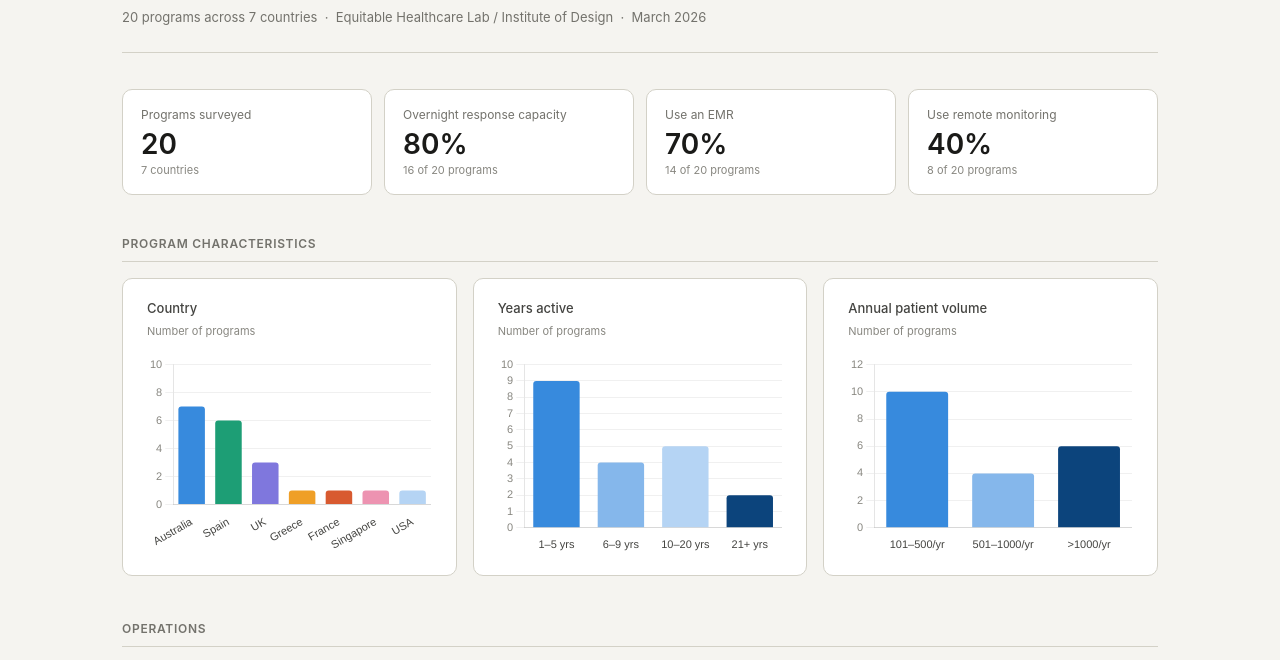
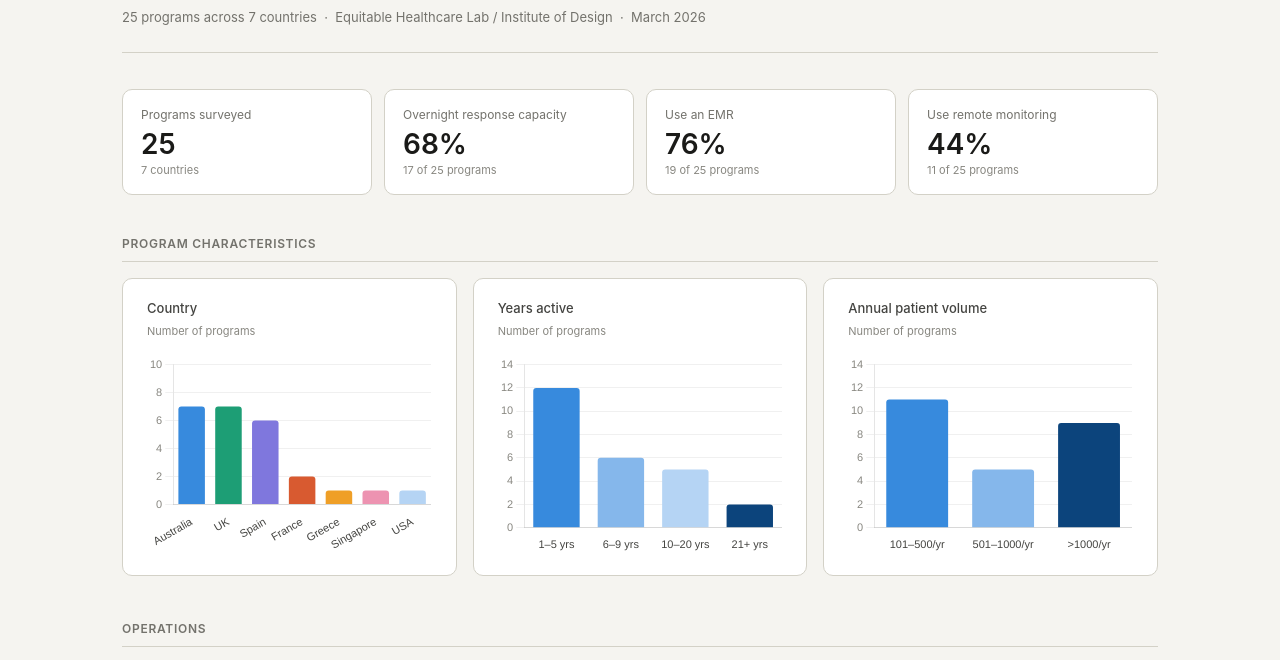
Before and after one commit to afeuser/HaH-Survey-Dashboard, a plain HTML site: page index.html in a window 1280 px wide. Shown: the part 71-731 px from the top of the page. Drawn offline with nearby package versions, Linux system fonts and the light colour scheme.

Commit message:
Update program statistics and metrics in index.html

```diff
--- a/index.html
+++ b/index.html
@@ -39,34 +39,32 @@ body { font-family: -apple-system, BlinkMacSystemFont, "Segoe UI", Roboto, Helve
 <div class="page">
   <div class="page-header">
     <h1>Pediatric Hospital at Home — International Survey</h1>
-    <p>20 programs across 7 countries &nbsp;·&nbsp; Equitable Healthcare Lab / Institute of Design &nbsp;·&nbsp; March 2026</p>
+    <p>25 programs across 7 countries &nbsp;·&nbsp; Equitable Healthcare Lab / Institute of Design &nbsp;·&nbsp; March 2026</p>
   </div>
 
-  <!-- Summary metrics -->
   <div class="metrics">
     <div class="metric">
       <div class="metric-label">Programs surveyed</div>
-      <div class="metric-value">20</div>
+      <div class="metric-value">25</div>
       <div class="metric-sub">7 countries</div>
     </div>
     <div class="metric">
       <div class="metric-label">Overnight response capacity</div>
-      <div class="metric-value">80%</div>
-      <div class="metric-sub">16 of 20 programs</div>
+      <div class="metric-value">68%</div>
+      <div class="metric-sub">17 of 25 programs</div>
     </div>
     <div class="metric">
       <div class="metric-label">Use an EMR</div>
-      <div class="metric-value">70%</div>
-      <div class="metric-sub">14 of 20 programs</div>
+      <div class="metric-value">76%</div>
+      <div class="metric-sub">19 of 25 programs</div>
     </div>
     <div class="metric">
       <div class="metric-label">Use remote monitoring</div>
-      <div class="metric-value">40%</div>
-      <div class="metric-sub">8 of 20 programs</div>
+      <div class="metric-value">44%</div>
+      <div class="metric-sub">11 of 25 programs</div>
     </div>
   </div>
 
-  <!-- Program characteristics -->
   <div class="section">
     <div class="section-label">Program characteristics</div>
     <div class="three-col">
@@ -88,7 +86,6 @@ body { font-family: -apple-system, BlinkMacSystemFont, "Segoe UI", Roboto, Helve
     </div>
   </div>
 
-  <!-- Operations -->
   <div class="section">
     <div class="section-label">Operations</div>
     <div class="two-col">
@@ -105,7 +102,6 @@ body { font-family: -apple-system, BlinkMacSystemFont, "Segoe UI", Roboto, Helve
     </div>
   </div>
 
-  <!-- Patients -->
   <div class="section">
     <div class="section-label">Patients</div>
     <div class="two-col">
@@ -122,59 +118,54 @@ body { font-family: -apple-system, BlinkMacSystemFont, "Segoe UI", Roboto, Helve
     </div>
   </div>
 
-  <!-- Referral -->
   <div class="section">
     <div class="section-label">Referral sources</div>
     <div class="chart-card">
       <div class="chart-title">From what locations can patients be admitted?</div>
-      <div class="chart-sub">% of programs (select all that apply, n=20)</div>
+      <div class="chart-sub">% of programs (select all that apply, n=25)</div>
       <div class="chart-wrap" style="height:220px"><canvas id="c-admit"></canvas></div>
     </div>
   </div>
 
-  <!-- Catchment -->
   <div class="section">
     <div class="section-label">Catchment area</div>
     <div class="chart-card">
       <div class="chart-title">How is catchment area defined?</div>
-      <div class="chart-sub">% of programs (select all that apply, n=20)</div>
+      <div class="chart-sub">% of programs (select all that apply, n=25)</div>
       <div class="chart-wrap" style="height:160px"><canvas id="c-catch"></canvas></div>
     </div>
   </div>
 
-  <!-- Workforce -->
   <div class="section">
     <div class="section-label">Workforce</div>
     <div class="chart-card">
       <div class="chart-title">Personnel on team</div>
-      <div class="chart-sub">% of programs (select all that apply, n=20)</div>
+      <div class="chart-sub">% of programs (select all that apply, n=25)</div>
       <div class="chart-wrap" style="height:340px"><canvas id="c-staff"></canvas></div>
     </div>
   </div>
 
-  <!-- Clinical services -->
   <div class="section">
     <div class="section-label">Clinical services</div>
     <div class="two-col" style="margin-bottom:16px">
       <div class="chart-card">
         <div class="chart-title">IV &amp; subcutaneous medications</div>
-        <div class="chart-sub">% of programs (n=20)</div>
+        <div class="chart-sub">% of programs (n=25)</div>
         <div class="chart-wrap" style="height:320px"><canvas id="c-iv"></canvas></div>
       </div>
       <div class="chart-card">
         <div class="chart-title">Other interventions</div>
-        <div class="chart-sub">% of programs (n=20)</div>
+        <div class="chart-sub">% of programs (n=25)</div>
         <div class="chart-wrap" style="height:320px"><canvas id="c-int"></canvas></div>
       </div>
     </div>
     <div class="chart-card">
       <div class="chart-title">Point-of-care diagnostics</div>
-      <div class="chart-sub">% of programs (select all that apply, n=20)</div>
+      <div class="chart-sub">% of programs (select all that apply, n=25)</div>
       <div class="chart-wrap" style="height:200px"><canvas id="c-poc"></canvas></div>
     </div>
   </div>
 
-  <!-- Technology -->
   <div class="section">
     <div class="section-label">Technology &amp; monitoring</div>
     <div class="two-col" style="margin-bottom:16px">
@@ -189,20 +180,20 @@ body { font-family: -apple-system, BlinkMacSystemFont, "Segoe UI", Roboto, Helve
       </div>
       <div class="chart-card">
         <div class="chart-title">RPM modalities used</div>
-        <div class="chart-sub">Among 8 programs using RPM — number of programs</div>
-        <div class="chart-wrap" style="height:220px"><canvas id="c-rpm"></canvas></div>
+        <div class="chart-sub">Among 11 programs using RPM — number of programs</div>
+        <div class="chart-wrap" style="height:280px"><canvas id="c-rpm"></canvas></div>
       </div>
     </div>
     <div class="chart-card">
       <div class="chart-title">Patient-provider communication modes</div>
-      <div class="chart-sub">% of programs (select all that apply, n=20)</div>
+      <div class="chart-sub">% of programs (select all that apply, n=25)</div>
       <div class="chart-wrap" style="height:200px"><canvas id="c-comm"></canvas></div>
     </div>
   </div>
 </div>
 
 <script>
-const N = 20;
+const N = 25;
 const pct = v => Math.round(v / N * 100);
 
 const BLUE   = '#378ADD';
@@ -219,270 +210,138 @@ const AMBER  = '#EF9F27';
 const CORAL  = '#D85A30';
 const PINK   = '#ED93B1';
 
-const vBarOpts = (yMax, showCount = false) => ({
-  responsive: true,
-  maintainAspectRatio: false,
-  plugins: {
-    legend: { display: false },
-    tooltip: {
-      callbacks: {
-        label: ctx => showCount
-          ? `${ctx.raw} programs`
-          : `${ctx.raw}% (${Math.round(ctx.raw * N / 100)} of ${N} programs)`
-      }
-    }
-  },
+const vBarOpts = (yMax, showCount=false) => ({
+  responsive: true, maintainAspectRatio: false,
+  plugins: { legend: { display: false }, tooltip: { callbacks: { label: ctx => showCount ? `${ctx.raw} programs` : `${ctx.raw}% (${Math.round(ctx.raw*N/100)} of ${N} programs)` } } },
   scales: {
-    x: {
-      grid: { display: false },
-      ticks: { color: '#444441', font: { size: 11 }, maxRotation: 30, autoSkip: false }
-    },
-    y: {
-      max: yMax,
-      grid: { color: 'rgba(0,0,0,0.06)' },
-      ticks: {
-        color: GRAY,
-        font: { size: 11 },
-        callback: v => showCount ? v : v + '%'
-      }
-    }
+    x: { grid: { display: false }, ticks: { color: '#444441', font: { size: 11 }, maxRotation: 30, autoSkip: false } },
+    y: { max: yMax, grid: { color: 'rgba(0,0,0,0.06)' }, ticks: { color: GRAY, font: { size: 11 }, callback: v => showCount ? v : v+'%' } }
   },
   layout: { padding: { top: 8 } }
 });
 
-const hBarOpts = (max = 100, showPct = true) => ({
-  indexAxis: 'y',
-  responsive: true,
-  maintainAspectRatio: false,
-  plugins: {
-    legend: { display: false },
-    tooltip: {
-      callbacks: {
-        label: ctx => showPct
-          ? `${ctx.raw}% (${Math.round(ctx.raw * N / 100)} of ${N} programs)`
-          : `${ctx.raw} programs`
-      }
-    }
-  },
+const hBarOpts = (max=100, showPct=true) => ({
+  indexAxis: 'y', responsive: true, maintainAspectRatio: false,
+  plugins: { legend: { display: false }, tooltip: { callbacks: { label: ctx => showPct ? `${ctx.raw}% (${Math.round(ctx.raw*N/100)} of ${N} programs)` : `${ctx.raw} programs` } } },
   scales: {
-    x: {
-      max,
-      grid: { color: 'rgba(0,0,0,0.06)' },
-      ticks: { color: GRAY, font: { size: 11 }, callback: v => showPct ? v + '%' : v }
-    },
-    y: {
-      grid: { display: false },
-      ticks: { color: '#444441', font: { size: 12 } }
-    }
+    x: { max, grid: { color: 'rgba(0,0,0,0.06)' }, ticks: { color: GRAY, font: { size: 11 }, callback: v => showPct ? v+'%' : v } },
+    y: { grid: { display: false }, ticks: { color: '#444441', font: { size: 12 } } }
   },
   layout: { padding: { right: 8 } }
 });
 
 const stackedOpts = () => ({
-  responsive: true,
-  maintainAspectRatio: false,
-  plugins: {
-    legend: { display: false },
-    tooltip: { callbacks: { label: ctx => `${ctx.raw}%` } }
-  },
+  responsive: true, maintainAspectRatio: false,
+  plugins: { legend: { display: false }, tooltip: { callbacks: { label: ctx => `${ctx.raw}%` } } },
   scales: {
     x: { stacked: true, grid: { display: false }, ticks: { color: '#444441', font: { size: 12 } } },
-    y: { stacked: true, max: 100, grid: { color: 'rgba(0,0,0,0.06)' }, ticks: { color: GRAY, font: { size: 11 }, callback: v => v + '%' } }
+    y: { stacked: true, max: 100, grid: { color: 'rgba(0,0,0,0.06)' }, ticks: { color: GRAY, font: { size: 11 }, callback: v => v+'%' } }
   }
 });
 
-// Country — vertical bar
 new Chart(document.getElementById('c-country'), {
   type: 'bar',
-  data: {
-    labels: ['Australia','Spain','UK','Greece','France','Singapore','USA'],
-    datasets: [{
-      data: [7, 6, 3, 1, 1, 1, 1],
-      backgroundColor: [BLUE, TEAL, PURPLE, AMBER, CORAL, PINK, BLUE_L],
-      borderRadius: 3
-    }]
-  },
+  data: { labels: ['Australia','UK','Spain','France','Greece','Singapore','USA'], datasets: [{ data: [7,7,6,2,1,1,1], backgroundColor: [BLUE,TEAL,PURPLE,CORAL,AMBER,PINK,BLUE_L], borderRadius: 3 }] },
   options: vBarOpts(10, true)
 });
 
-// Years active — vertical bar
 new Chart(document.getElementById('c-years'), {
   type: 'bar',
-  data: {
-    labels: ['1–5 yrs','6–9 yrs','10–20 yrs','21+ yrs'],
-    datasets: [{
-      data: [9, 4, 5, 2],
-      backgroundColor: [BLUE, BLUE_M, BLUE_L, BLUE_D],
-      borderRadius: 3
-    }]
-  },
-  options: vBarOpts(10, true)
+  data: { labels: ['1–5 yrs','6–9 yrs','10–20 yrs','21+ yrs'], datasets: [{ data: [12,6,5,2], backgroundColor: [BLUE,BLUE_M,BLUE_L,BLUE_D], borderRadius: 3 }] },
+  options: vBarOpts(14, true)
 });
 
-// Volume — vertical bar
 new Chart(document.getElementById('c-volume'), {
   type: 'bar',
-  data: {
-    labels: ['101–500/yr','501–1000/yr','>1000/yr'],
-    datasets: [{
-      data: [10, 4, 6],
-      backgroundColor: [BLUE, BLUE_M, BLUE_D],
-      borderRadius: 3
-    }]
-  },
-  options: vBarOpts(12, true)
+  data: { labels: ['101–500/yr','501–1000/yr','>1000/yr'], datasets: [{ data: [11,5,9], backgroundColor: [BLUE,BLUE_M,BLUE_D], borderRadius: 3 }] },
+  options: vBarOpts(14, true)
 });
 
-// Days per week — vertical bar
 new Chart(document.getElementById('c-days'), {
   type: 'bar',
-  data: {
-    labels: ['7 days, full capacity','7 days, reduced weekends'],
-    datasets: [{
-      data: [15, 5],
-      backgroundColor: [TEAL, TEAL_L],
-      borderRadius: 3
-    }]
-  },
+  data: { labels: ['7 days, full capacity','7 days, reduced weekends'], datasets: [{ data: [20,5], backgroundColor: [TEAL,TEAL_L], borderRadius: 3 }] },
+  options: vBarOpts(25, true)
+});
+
+new Chart(document.getElementById('c-hrs'), {
+  type: 'bar',
+  data: { labels: ['24 hours','Less than 24 hours'], datasets: [{ data: [10,15], backgroundColor: [PURPLE,PURP_L], borderRadius: 3 }] },
   options: vBarOpts(20, true)
 });
 
-// Hours — vertical bar
-new Chart(document.getElementById('c-hrs'), {
-  type: 'bar',
-  data: {
-    labels: ['24 hours','Less than 24 hours'],
-    datasets: [{
-      data: [9, 11],
-      backgroundColor: [PURPLE, PURP_L],
-      borderRadius: 3
-    }]
-  },
-  options: vBarOpts(15, true)
-});
-
-// Age groups
 new Chart(document.getElementById('c-age'), {
   type: 'bar',
-  data: {
-    labels: ['Neonates (0–1mo)','Infants (1mo–2yr)','Children (2–11yr)','Adolescents (12–18yr)','Adults (18+)'],
-    datasets: [{ data: [pct(19), pct(20), pct(20), pct(19), pct(1)], backgroundColor: [TEAL, TEAL, TEAL, TEAL, GRAY_L], borderRadius: 3 }]
-  },
+  data: { labels: ['Neonates (0–1mo)','Infants (1mo–2yr)','Children (2–11yr)','Adolescents (12–18yr)','Adults (18+)'], datasets: [{ data: [pct(24),pct(25),pct(25),pct(23),pct(1)], backgroundColor: [TEAL,TEAL,TEAL,TEAL,GRAY_L], borderRadius: 3 }] },
   options: hBarOpts(100)
 });
 
-// Populations
 new Chart(document.getElementById('c-pop'), {
   type: 'bar',
-  data: {
-    labels: ['Urban','Suburban','Rural'],
-    datasets: [{ data: [pct(19), pct(15), pct(7)], backgroundColor: [BLUE, BLUE_M, BLUE_L], borderRadius: 3 }]
-  },
+  data: { labels: ['Urban','Suburban','Rural'], datasets: [{ data: [pct(24),pct(17),pct(9)], backgroundColor: [BLUE,BLUE_M,BLUE_L], borderRadius: 3 }] },
   options: hBarOpts(100)
 });
 
-// Admission sources
 new Chart(document.getElementById('c-admit'), {
   type: 'bar',
-  data: {
-    labels: ['Hospital inpatient ward','Emergency department','Outpatient / specialty clinic','Home (known patients)','Other'],
-    datasets: [{ data: [pct(20), pct(18), pct(15), pct(10), pct(8)], backgroundColor: BLUE, borderRadius: 3 }]
-  },
+  data: { labels: ['Hospital inpatient ward','Emergency department','Outpatient / specialty clinic','Home (known patients)','Other'], datasets: [{ data: [pct(25),pct(22),pct(17),pct(14),pct(10)], backgroundColor: BLUE, borderRadius: 3 }] },
   options: hBarOpts(100)
 });
 
-// Catchment
 new Chart(document.getElementById('c-catch'), {
   type: 'bar',
-  data: {
-    labels: ['By travel time','By distance','Other','No catchment area'],
-    datasets: [{ data: [pct(13), pct(10), pct(4), pct(1)], backgroundColor: [BLUE, BLUE_M, BLUE_L, GRAY_L], borderRadius: 3 }]
-  },
+  data: { labels: ['By travel time','By distance','Other','No catchment area'], datasets: [{ data: [pct(14),pct(11),pct(7),pct(1)], backgroundColor: [BLUE,BLUE_M,BLUE_L,GRAY_L], borderRadius: 3 }] },
   options: hBarOpts(100)
 });
 
-// Staff
 new Chart(document.getElementById('c-staff'), {
   type: 'bar',
-  data: {
-    labels: ['Nurse','Doctor','Pharmacist','Social work / case mgmt','Physical therapist','Dietician / nutritionist','Speech-language pathology','Occupational therapist','Paramedic','Advanced practice provider','Child life specialist'],
-    datasets: [{ data: [pct(20), pct(19), pct(13), pct(9), pct(7), pct(7), pct(5), pct(2), pct(2), pct(2), pct(1)], backgroundColor: BLUE, borderRadius: 3 }]
-  },
+  data: { labels: ['Nurse','Doctor','Pharmacist','Social work / case mgmt','Physical therapist','Dietician / nutritionist','Speech-language pathology','Paramedic','Advanced practice provider','Occupational therapist','Child life specialist'], datasets: [{ data: [pct(25),pct(23),pct(15),pct(9),pct(8),pct(8),pct(5),pct(3),pct(2),pct(2),pct(1)], backgroundColor: BLUE, borderRadius: 3 }] },
   options: hBarOpts(100)
 });
 
-// IV meds
 new Chart(document.getElementById('c-iv'), {
   type: 'bar',
-  data: {
-    labels: ['Antibiotics','Continuous infusions','Steroids','Other','Anticoagulation','TPN / parenteral nutrition','Chemotherapy','Opioids','Insulin','Blood transfusion'],
-    datasets: [{ data: [pct(20), pct(15), pct(15), pct(14), pct(10), pct(8), pct(6), pct(6), pct(6), pct(3)], backgroundColor: TEAL, borderRadius: 3 }]
-  },
+  data: { labels: ['Antibiotics','Steroids','Continuous infusions','Other','Anticoagulation','Parenteral nutrition','Insulin','Opioids','Chemotherapy','Blood transfusion'], datasets: [{ data: [pct(25),pct(16),pct(16),pct(14),pct(11),pct(9),pct(7),pct(8),pct(6),pct(3)], backgroundColor: TEAL, borderRadius: 3 }] },
   options: hBarOpts(100)
 });
 
-// Other interventions
 new Chart(document.getElementById('c-int'), {
   type: 'bar',
-  data: {
-    labels: ['Wound care','Supplemental oxygen','Nasogastric feeding','Airway treatments','Tracheostomy / vent mgmt','Other'],
-    datasets: [{ data: [pct(18), pct(15), pct(14), pct(13), pct(10), pct(9)], backgroundColor: TEAL, borderRadius: 3 }]
-  },
+  data: { labels: ['Wound care','Supplemental oxygen','Nasogastric feeding','Airway treatments','Tracheostomy / vent mgmt','Other'], datasets: [{ data: [pct(21),pct(17),pct(16),pct(15),pct(11),pct(11)], backgroundColor: TEAL, borderRadius: 3 }] },
   options: hBarOpts(100)
 });
 
-// POC
 new Chart(document.getElementById('c-poc'), {
   type: 'bar',
-  data: {
-    labels: ['Blood collection','Blood testing','Other','Ultrasound','X-ray'],
-    datasets: [{ data: [pct(19), pct(11), pct(5), pct(4), pct(2)], backgroundColor: PURPLE, borderRadius: 3 }]
-  },
+  data: { labels: ['Blood collection','Blood testing','Other','Ultrasound','X-ray'], datasets: [{ data: [pct(22),pct(13),pct(6),pct(4),pct(2)], backgroundColor: PURPLE, borderRadius: 3 }] },
   options: hBarOpts(100)
 });
 
-// Tech adoption (stacked)
 new Chart(document.getElementById('c-tech'), {
   type: 'bar',
-  data: {
-    labels: ['Overnight response','EMR','Remote patient monitoring'],
-    datasets: [
-      { label: 'Yes', data: [80, 70, 40], backgroundColor: TEAL, borderRadius: 0 },
-      { label: 'No',  data: [20, 30, 60], backgroundColor: GRAY_L, borderRadius: 0 }
-    ]
-  },
+  data: { labels: ['Overnight response','EMR','Remote patient monitoring'], datasets: [
+    { label: 'Yes', data: [68,76,44], backgroundColor: TEAL, borderRadius: 0 },
+    { label: 'No',  data: [32,24,56], backgroundColor: GRAY_L, borderRadius: 0 }
+  ] },
   options: stackedOpts()
 });
 
-// RPM types
 new Chart(document.getElementById('c-rpm'), {
   type: 'bar',
-  data: {
-    labels: ['Intermittent pulse ox','Intermittent heart rate','Weight','Intake / output','Other','Blood pressure','Continuous pulse ox','Continuous heart rate'],
-    datasets: [{ data: [8, 8, 4, 4, 3, 2, 1, 1], backgroundColor: BLUE, borderRadius: 3 }]
-  },
+  data: { labels: ['Intermittent pulse ox','Intermittent heart rate','Intermittent resp rate','Weight','Intake / output','Blood pressure','Other','Continuous pulse ox','Continuous heart rate','Continuous resp rate'], datasets: [{ data: [10,10,5,5,4,3,3,2,2,1], backgroundColor: BLUE, borderRadius: 3 }] },
   options: {
-    indexAxis: 'y',
-    responsive: true,
-    maintainAspectRatio: false,
-    plugins: {
-      legend: { display: false },
-      tooltip: { callbacks: { label: ctx => `${ctx.raw} of 8 programs` } }
-    },
+    indexAxis: 'y', responsive: true, maintainAspectRatio: false,
+    plugins: { legend: { display: false }, tooltip: { callbacks: { label: ctx => `${ctx.raw} of 11 programs` } } },
     scales: {
-      x: { max: 8, grid: { color: 'rgba(0,0,0,0.06)' }, ticks: { color: GRAY, font: { size: 11 }, stepSize: 2 } },
+      x: { max: 11, grid: { color: 'rgba(0,0,0,0.06)' }, ticks: { color: GRAY, font: { size: 11 }, stepSize: 2 } },
       y: { grid: { display: false }, ticks: { color: '#444441', font: { size: 11 } } }
     }
   }
 });
 
-// Communication
 new Chart(document.getElementById('c-comm'), {
   type: 'bar',
-  data: {
-    labels: ['Phone','Video / telemedicine','Text / SMS','Patient portal','Other'],
-    datasets: [{ data: [pct(20), pct(18), pct(16), pct(3), pct(1)], backgroundColor: PURPLE, borderRadius: 3 }]
-  },
+  data: { labels: ['Phone','Video / telemedicine','Text / SMS','Patient portal','Other'], datasets: [{ data: [pct(25),pct(22),pct(20),pct(3),pct(1)], backgroundColor: PURPLE, borderRadius: 3 }] },
   options: hBarOpts(100)
 });
 </script>
```
